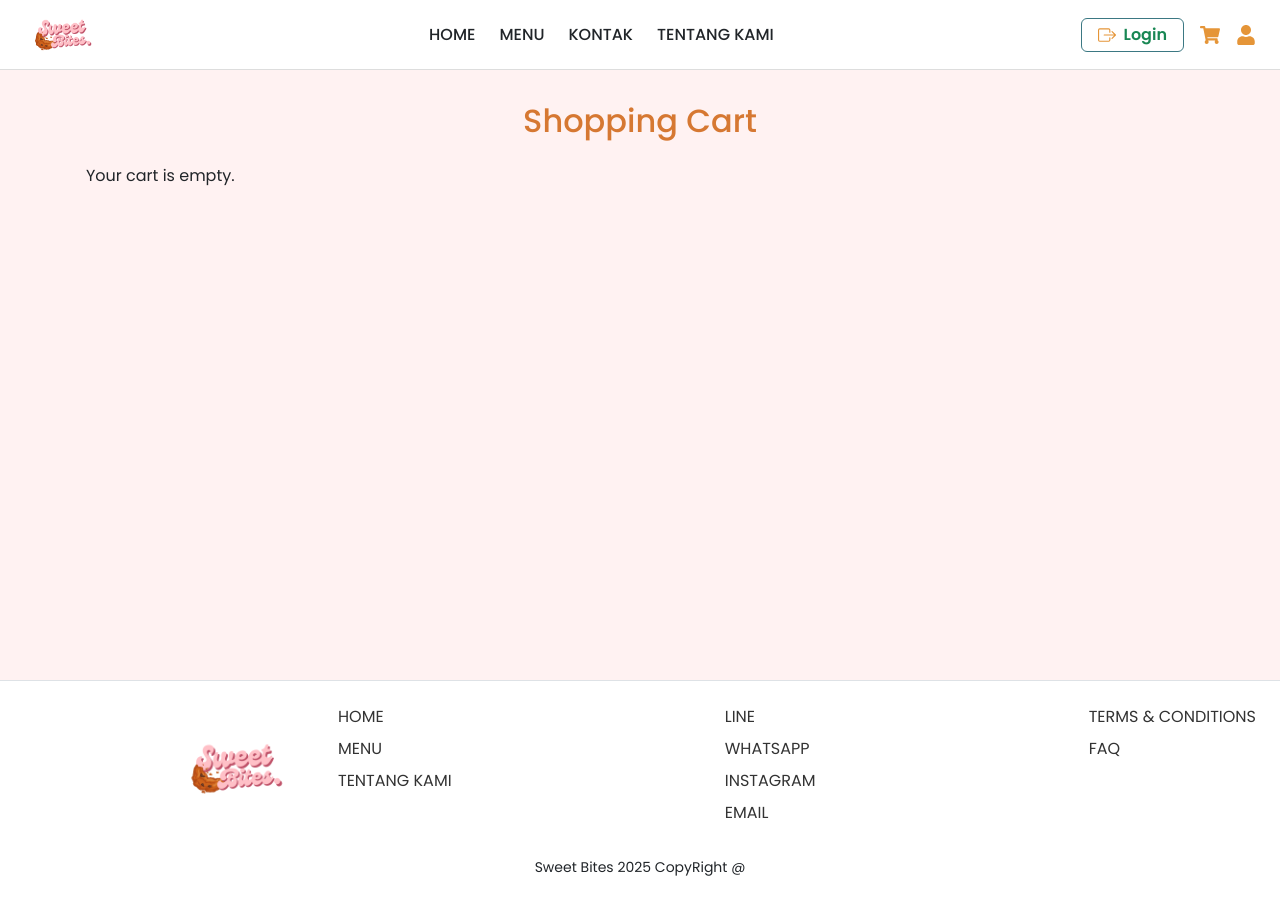
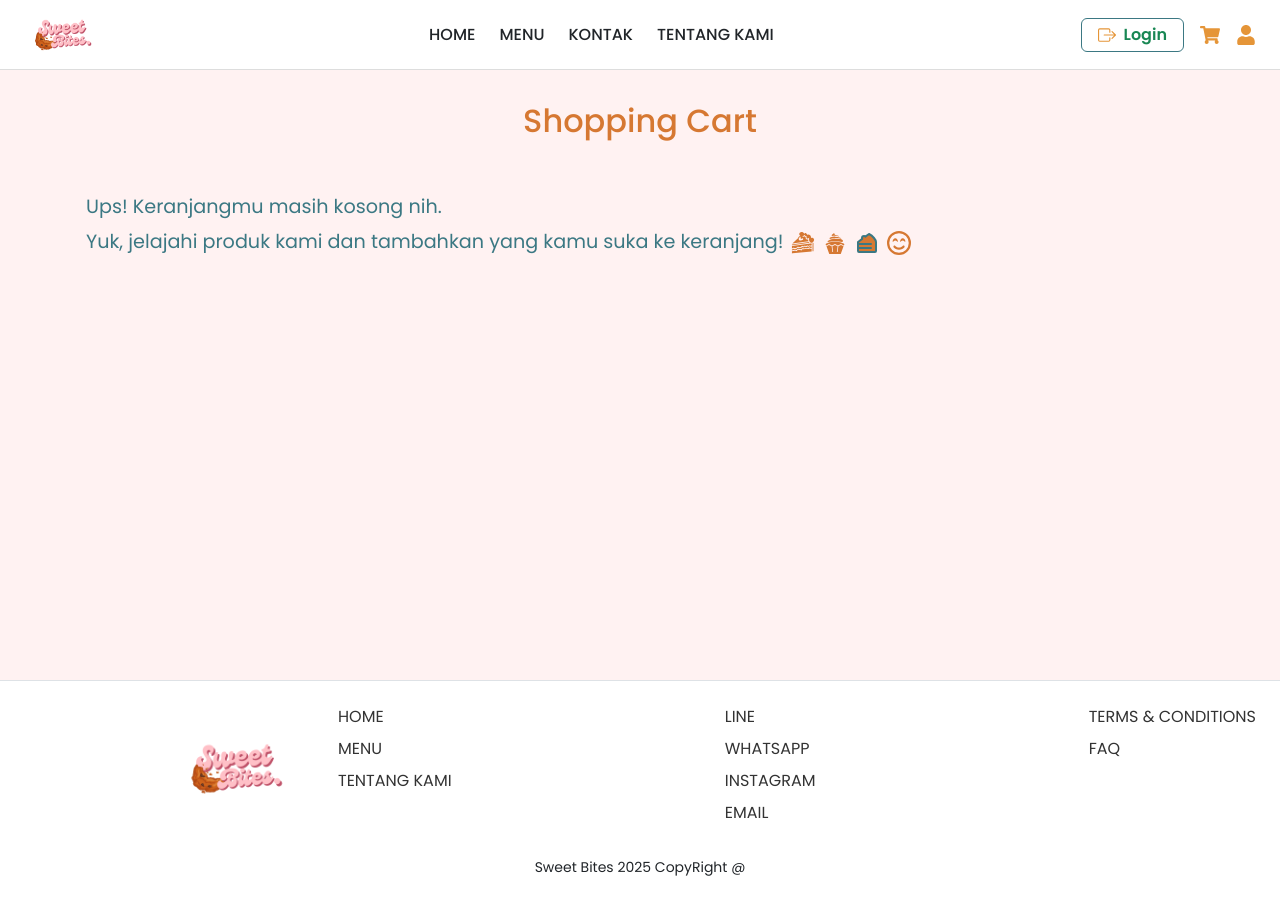
Before and after one commit to SoftDevTIB/Sweet-Bites-Kelompok-9, a React (Vite) app in the folder client/: page /cart in a window 1280 px wide. Built offline with nearby package versions, Linux system fonts and the light colour scheme.

Commit message:
mengedit halaman cart

```diff
--- a/client/src/customer/pages/CartPage.css
+++ b/client/src/customer/pages/CartPage.css
@@ -150,3 +150,21 @@
 .trash-btn:hover {
   color: #e96e0f;
 }
+
+.empty-cart-message {
+  margin-top: 50px;
+  line-height: 1.8;
+  color: #3B7883;
+}
+
+.empty-cart-message br {
+  margin-bottom: 1rem;
+  display: block;
+}
+
+.empty-cart-message svg {
+  fill: #D67832 !important;
+  margin-left: 0.5rem;
+  vertical-align: middle;
+  font-size: 1.5rem;
+}
--- a/client/src/customer/pages/CartPage.jsx
+++ b/client/src/customer/pages/CartPage.jsx
@@ -1,6 +1,10 @@
 import React, { useEffect } from 'react';
 import { useCart } from '../context/CartContext';
 import { FaRegTrashAlt } from 'react-icons/fa';
+import { GiCakeSlice } from 'react-icons/gi';
+import { GiCupcake } from 'react-icons/gi';
+import { LuCakeSlice } from "react-icons/lu";
+import { FaRegFaceSmileBeam } from "react-icons/fa6";
 import { CiCirclePlus, CiCircleMinus } from 'react-icons/ci';
 import Header from '../components/header';
 import Footer from '../components/footer';
@@ -49,9 +53,10 @@ const CartPage = () => {
       <Header />
       <div className="cart-page-wrapper" style={{ minHeight: 'calc(100vh - 120px)', backgroundColor: '#FFF2F2', padding: '2rem 0' }}>
         <div className="container">
-          <h2 className="cart-title mb-4" style={{ color: '#D67832', textAlign: 'center', fontSize: '2rem' }}>Shopping Cart</h2>
+          <h2 className="cart-title mb-4" style={{ color: '#D67832', textAlign: 'center', fontSize: '2rem'}}>Shopping Cart</h2>
           {cartItems.length === 0 ? (
-            <p>Your cart is empty.</p>
+            <p className="empty-cart-message" style={{fontSize: '1.2rem' }}>Ups! Keranjangmu masih kosong nih.<br />
+            Yuk, jelajahi produk kami dan tambahkan yang kamu suka ke keranjang!<GiCakeSlice/><GiCupcake/><LuCakeSlice/><FaRegFaceSmileBeam/></p>
           ) : (
             <div className="row justify-content-center">
               <div className="col-md-6">
--- a/client/src/customer/pages/Kontak.css
+++ b/client/src/customer/pages/Kontak.css
@@ -4,7 +4,7 @@
   align-items: flex-start;
   gap: 2rem;
   padding: 8rem 15%;
-  background-color: #ffecec;
+  background-color: #FFF2F2;
   flex-wrap: wrap;
 }
 
@@ -55,7 +55,7 @@
   flex: 1;
   min-width: 300px;
   max-width: 500px;
-  background-color: #fff0f0;
+  background-color: #FFF2F2;
   padding: 2rem;
   border: 1px solid #D67832;
   border-radius: 20px;
--- a/client/src/customer/pages/TentangKamiPage.css
+++ b/client/src/customer/pages/TentangKamiPage.css
@@ -1,6 +1,6 @@
 .tentang-wrapper {
   padding: 8rem 15%;
-  background-color: #ffecec;
+  background-color: #FFF2F2;
 }
 
 .tentang-title {
```
